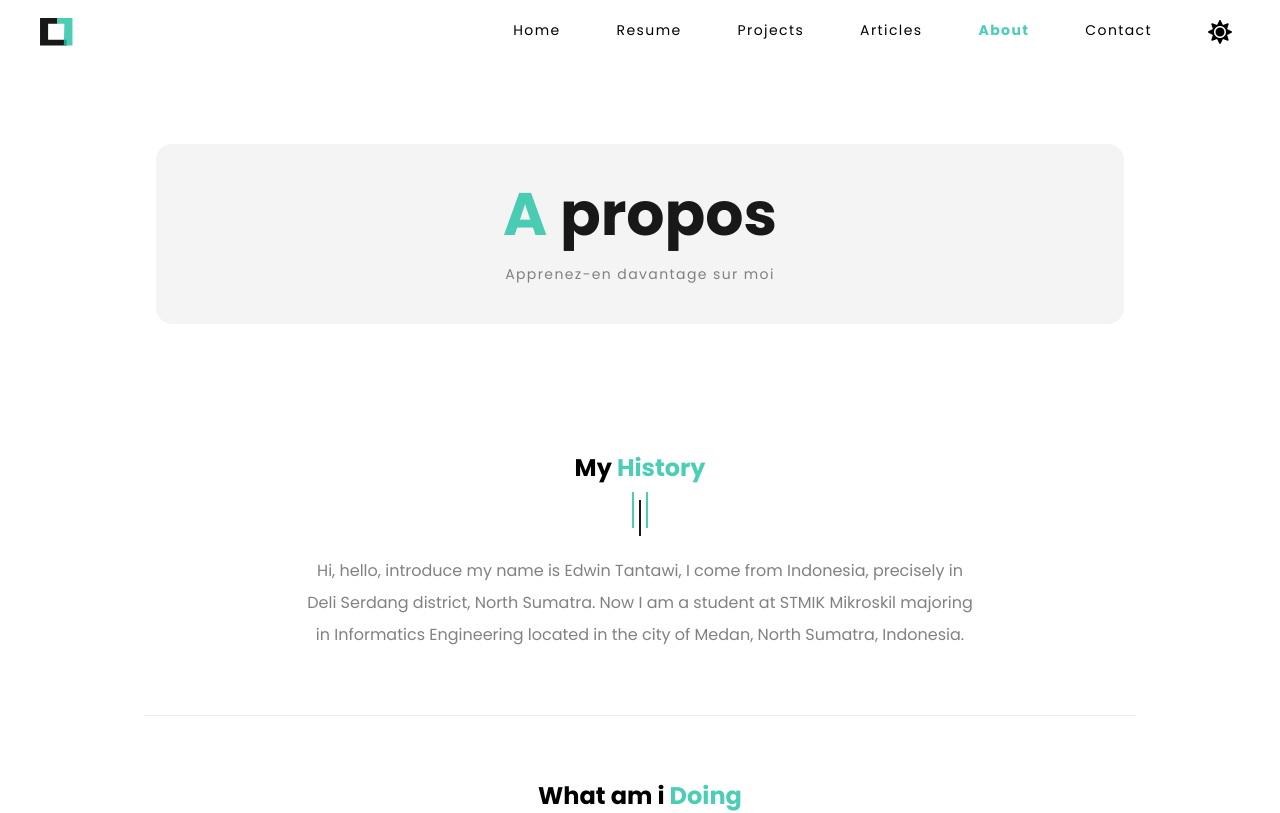
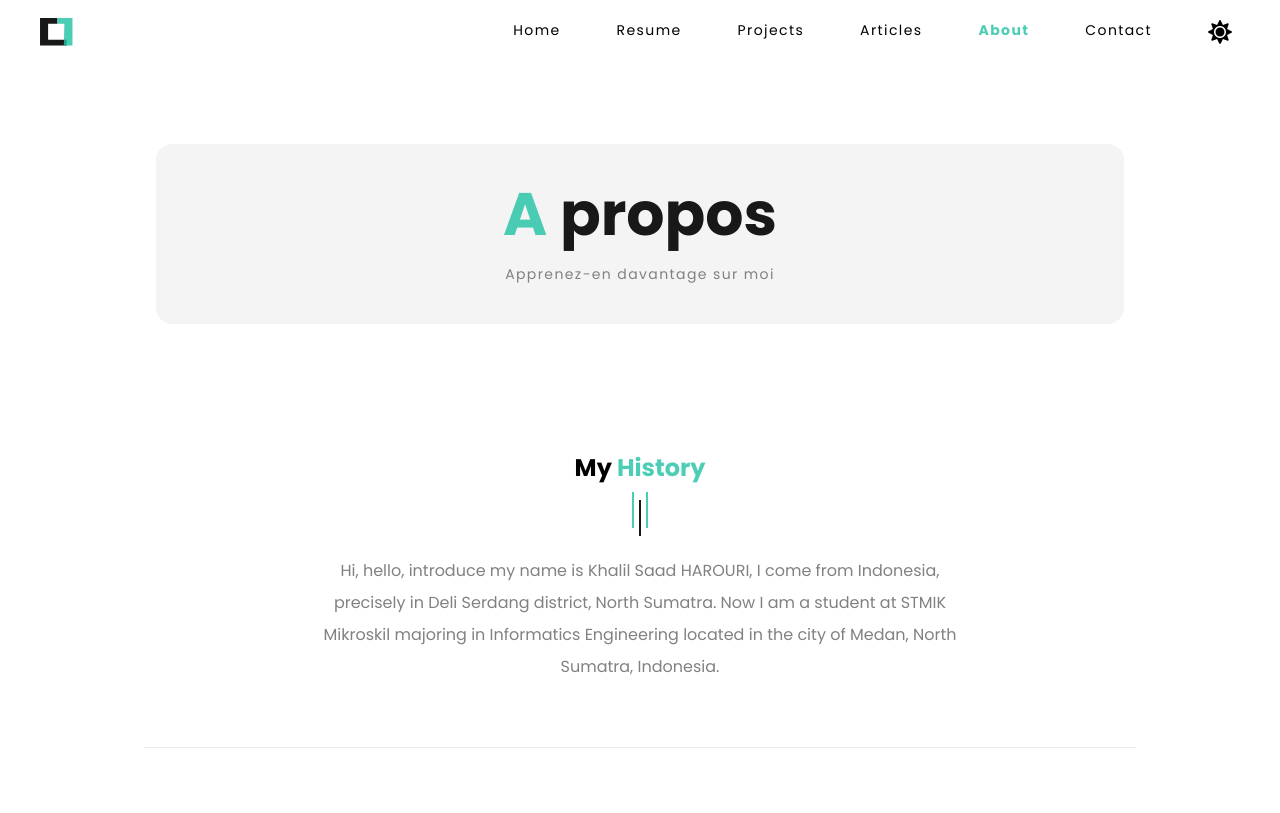
Before and after one commit to KhalilSaadH/Personal-protfolio, a Next.js app: page /about in a window 1280 px wide. Shown: the top 813 px of the page. Built offline with nearby package versions, Linux system fonts and the light colour scheme; no server answers.

Commit message:
Update naming

```diff
--- a/components/atomics/AppHead.jsx
+++ b/components/atomics/AppHead.jsx
@@ -7,7 +7,7 @@ const AppHead = ({ title, description, keyword, image }) => (
     <meta name="viewport" content="width=device-width, initial-scale=1.0" />
     <meta
       name="keywords"
-      content={`Edwin Tantawi, Edwin, Tantawi, edwintantawi, edwintantawi, wintantawi, web developer, portfolio, frontend developer, web developer, frontend enginer, indonesia, edwin tantawi, indonesia, medan, tantawi, edwin tantawi portfolio, software enginer, ${keyword}`}
+      content={`Khalil Saad HAROURI, Edwin, Tantawi, edwintantawi, edwintantawi, wintantawi, web developer, portfolio, frontend developer, web developer, frontend enginer, indonesia, Khalil Saad HAROURI, indonesia, medan, tantawi, Khalil Saad HAROURI portfolio, software enginer, ${keyword}`}
     />
     <link rel="shortcut icon" href="/favicon.ico" type="image/x-icon" />
     <link rel="apple-touch-icon" sizes="180x180" href="/apple-touch-icon.png" />
--- a/components/molecules/AppNav.jsx
+++ b/components/molecules/AppNav.jsx
@@ -86,7 +86,7 @@ const AppNav = () => {
         <Link href="/" passHref>
           <a className="flex items-center">
             <Image
-              src="/edwintantawi.svg"
+              src="/saad.svg"
               alt="Khalil Saad HAROURI"
               width={40}
               height={40}
--- a/data/user.json
+++ b/data/user.json
@@ -292,7 +292,7 @@
       {
         "id": 1,
         "name": "My History",
-        "description": "Hi, hello, introduce my name is Edwin Tantawi, I come from Indonesia, precisely in Deli Serdang district, North Sumatra. Now I am a student at STMIK Mikroskil majoring in Informatics Engineering located in the city of Medan, North Sumatra, Indonesia."
+        "description": "Hi, hello, introduce my name is Khalil Saad HAROURI, I come from Indonesia, precisely in Deli Serdang district, North Sumatra. Now I am a student at STMIK Mikroskil majoring in Informatics Engineering located in the city of Medan, North Sumatra, Indonesia."
       },
       {
         "id": 2,
```
Also changed, not shown: public/saad.svg (renamed from public/edwintantawi.svg).
